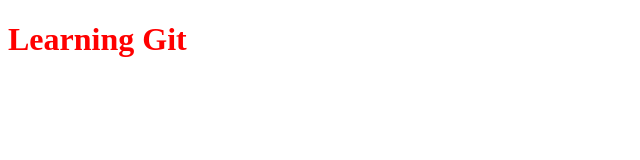
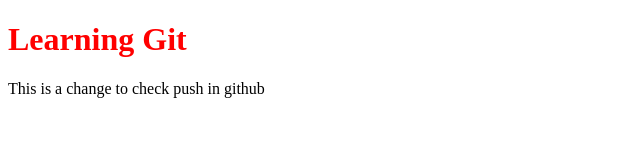
Before and after one commit to pranjalgogoi2022/LearnGit, a plain HTML site: page index.html in a window 1280 px wide. Shown: the whole page, without its empty margins (0-640 px from the left). Drawn offline with Linux system fonts and the light colour scheme.

Commit message:
new change in index.html to check push in github

```diff
--- a/index.html
+++ b/index.html
@@ -9,5 +9,6 @@
 </head>
 <body>
     <h1>Learning Git</h1>
+    <p>This is a change to check push in github</p>
 </body>
 </html>
```
